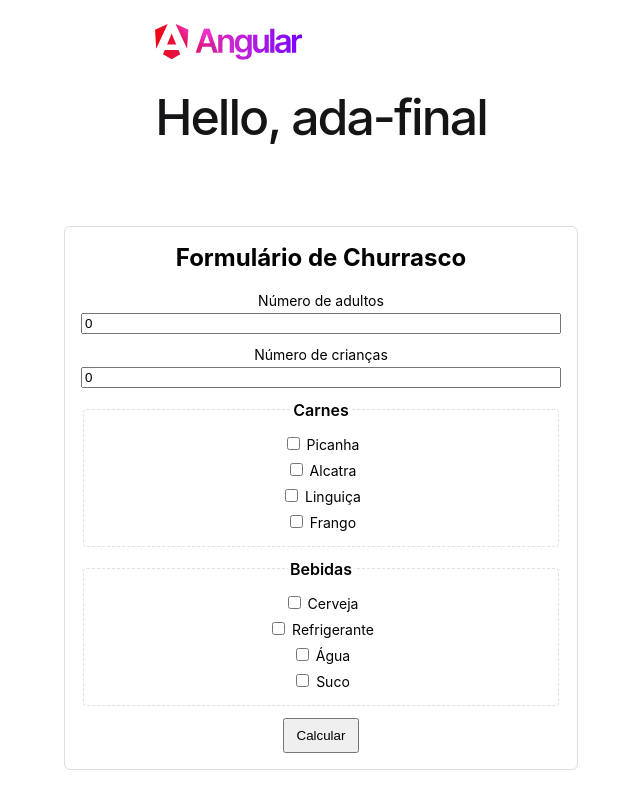
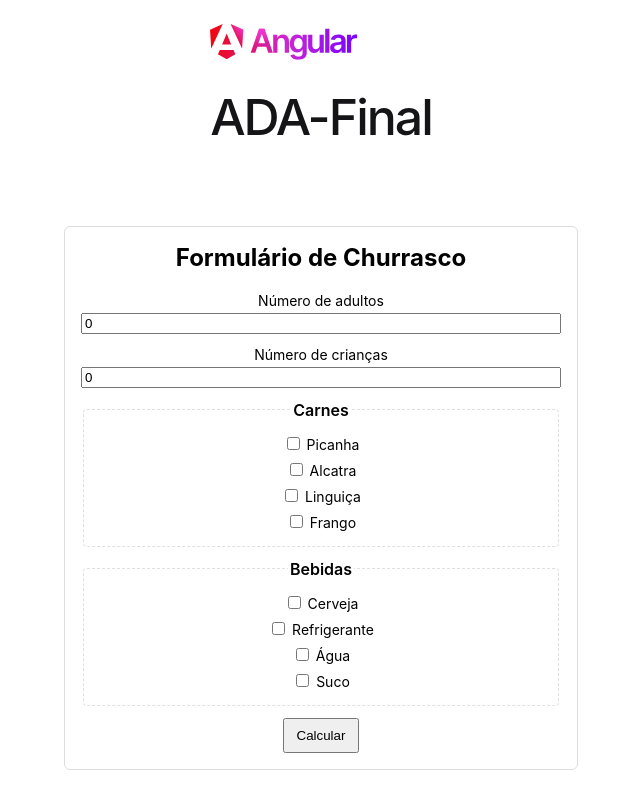
Before and after one commit to RafaelOliveira215/ADA-final, an Angular app: page /home in a window 1280 px wide. Shown: the whole page, without its empty margins (319-959 px from the left). Built offline with nearby package versions, Linux system fonts and the light colour scheme.

Commit message:
refactor: pequenos ajustes

```diff
--- a/src/app/app.html
+++ b/src/app/app.html
@@ -230,7 +230,7 @@
           <clipPath id="a"><path fill="#fff" d="M0 0h982v239H0z" /></clipPath>
         </defs>
       </svg>
-      <h1>Hello, {{ title() }}</h1>
+      <h1>{{ title() }}</h1>
     </div>
   </div>
 </main>
--- a/src/app/app.ts
+++ b/src/app/app.ts
@@ -8,5 +8,5 @@ import { RouterOutlet } from '@angular/router';
   styleUrl: './app.scss'
 })
 export class App {
-  protected readonly title = signal('ada-final');
+  protected readonly title = signal('ADA-Final');
 }
--- a/src/app/components/churrasco/churrasco.component.ts
+++ b/src/app/components/churrasco/churrasco.component.ts
@@ -98,7 +98,6 @@ export class ChurrascoComponent {
 
     form: FormGroup;
 
-    // calculation results
     meatCost: number = 0;
     drinkCost: number = 0;
     totalCost: number = 0;
@@ -128,7 +127,6 @@ export class ChurrascoComponent {
 
         console.log('Adultos:', v.adultos, 'Crianças:', v.criancas, 'Total:', totalPeople);
 
-        // Validate: at least 1 person required
         if (totalPeople === 0) {
             this.validationError = 'É necessário ter pelo menos 1 criança ou 1 adulto';
             this.submitted = false;
@@ -157,7 +155,6 @@ export class ChurrascoComponent {
             this.drinkCost = this.drinksOptions
                 .filter(d => this.selectedDrinks.includes(d.value))
                 .reduce((sum, d) => {
-                    // children do not consume beer (cerveja)
                     const peopleForThisDrink = (d.value === 'cerveja') ? adults : totalPeople;
                     return sum + (d.pricePerUnit! * peopleForThisDrink);
                 }, 0);
@@ -176,7 +173,6 @@ export class ChurrascoComponent {
 
     onlyNumbers(event: KeyboardEvent) {
         const key = event.key;
-        // Allow numbers, backspace, delete, tab, enter, arrow keys
         if (!/^[0-9]$/.test(key) &&
             !['Backspace', 'Delete', 'Tab', 'Enter', 'ArrowLeft', 'ArrowRight'].includes(key)) {
             event.preventDefault();
--- a/src/app/components/login/login.component.ts
+++ b/src/app/components/login/login.component.ts
@@ -97,7 +97,6 @@ export class LoginComponent {
 
   onSubmit() {
     if (this.form.valid) {
-      // No authentication, just redirect to home
       this.router.navigate(['/home']);
     }
   }
```
Also changed, not shown: 1 other file (tests, documents, lock files or other folders).
